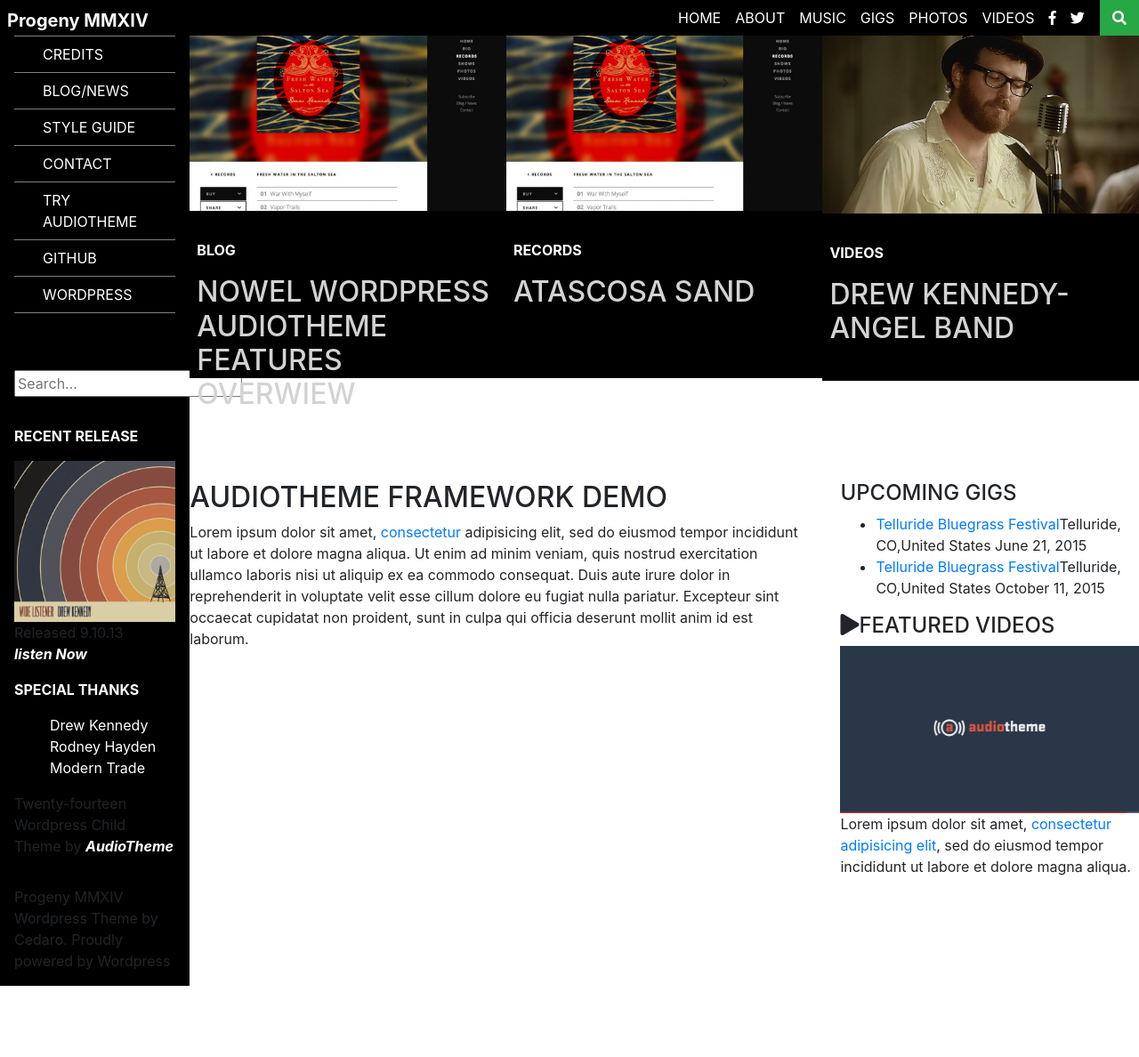
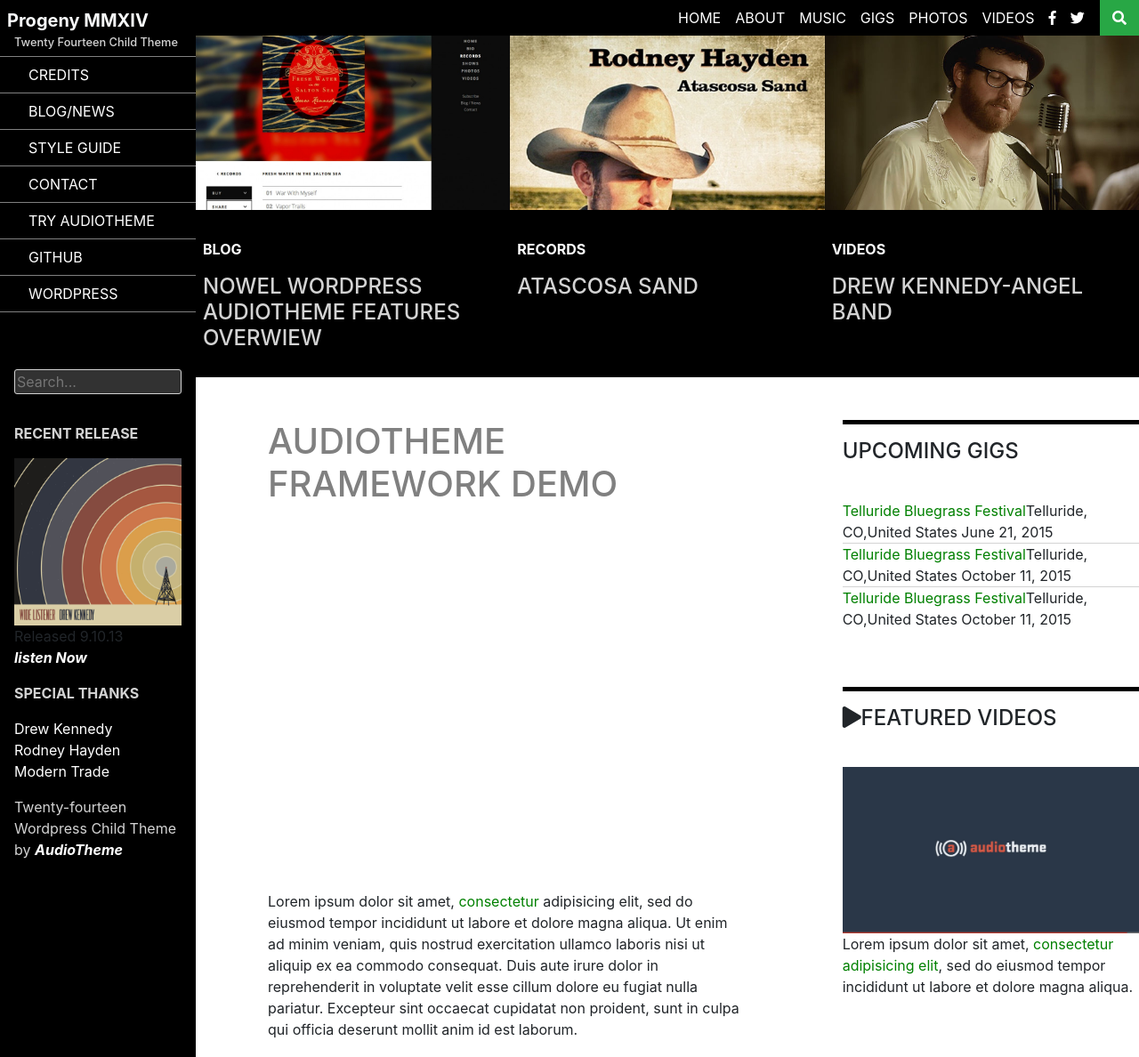
Before and after one commit to jdgosset/challenge_5, a plain HTML site: page index.html in a window 1280 px wide. Shown: the top 1188 px of the page at 89% size. Before the commit the page ends 1108 px from the top, so only its background shows below. Drawn offline with nearby package versions, Linux system fonts and the light colour scheme.

Commit message:
travail terminé

```diff
--- a/css/style.css
+++ b/css/style.css
@@ -1,7 +1,12 @@
+/* ------------------------general -------------------------------*/
 body div.container-fluid {
     padding: 0px;
 }
-
+em {
+  color: white;
+  font-weight: bold;
+}
+/* -------------------------navbar-------------------------------- */
 .jdh-button-container {
     display: flex;
 }
@@ -44,6 +49,18 @@ body header nav div.collapse.navbar-collapse ul.navbar-nav.mr-auto li {
     border-top: 1px solid grey;
 }
 
+nav.navbar.navbar-expand-lg.navbar-light {
+  justify-content: flex-end;
+  position: relative;
+}
+
+nav.navbar.navbar-expand-lg.navbar-light h1 {
+  position: absolute;
+  left: 0px;
+  top: -8px;
+}
+
+/* -----------------------------articles--------------------------------- */
 div.jdh-tags {
     padding: 2rem 0.5rem;
     background-color: black;
@@ -67,42 +84,56 @@ body div.container-fluid div.row.no-gutters section.footer {
     background-color: black;
     padding: 0 1rem ;
 }
-
-nav.navbar.navbar-expand-lg.navbar-light {
-    justify-content: flex-end;
-    position: relative;
-    /* justify-content: space-between; */
+/* ----------------------------------content------------------------------- */
+section.content {
+  padding: 3rem 0;
 }
 
-nav.navbar.navbar-expand-lg.navbar-light h1 {
-    position: absolute;
-    left: 0px;
-    top: -8px;
+section.content a{
+  color:green;
+}
+section.content a:hover{
+  text-decoration: none;
 }
 
-@media screen and (min-width: 768px) {
-    div.jdh-article {
-        max-height: 500px;
-        min-height: 500px;
-    }
-    div.jdh-tags {
-        height: 188px;
-    }
-    img.jdh-img {
-        overflow: hidden;
-    }
-    body header nav div.collapse.navbar-collapse ul.navbar-nav.mr-auto li {
-        border-top: 0px;
-    }
+section.content h4{
+  padding: 1rem 0;
+  border-top: 5px solid black;
 }
 
-@media screen and (min-width: 992px) {
-    div.collapse.navbar-collapse#navbarSupportedContent {
-        display: inline-block;
-        max-width: 490px;
-    }
+section.content div.content-description h2{
+color: grey;
 }
 
+section.content ul {
+  padding: 0;
+  list-style: none;
+}
+
+section.content li {
+  border-top: 1px solid lightgrey;
+}
+
+section.content li:last-child {
+  display: none;
+}
+
+section.content li:first-child {
+  border-top: 0px solid lightgrey;
+}
+
+/* ----------------------------------aside--------------------------------- */
+aside div.aside-div {
+  padding-bottom: 3rem;
+}
+aside div.aside-div h4 {
+  padding-bottom: 2rem;
+}
+h3.twenty-fourteen {
+  display:block;
+  color: lightgrey;
+  font-size: 0.7rem;
+}
 ul.second-nav a {
   color: white;
 }
@@ -130,15 +161,95 @@ ul.second-nav li:hover {
   font-weight: bold;
 
 }
-
 #search {
   margin: 2rem 0;
+  max-width: 100%;
+  background-color: rgb(50 50 50);
+  border: 1px solid lightgrey;
+  border-radius: 3px;
+  color:rgb(150 150 150);
 }
-em {
-    color: white;
-    font-weight: bold;
+
+ul.troisieme-nav {
+  padding: 0;
 }
+
 .troisieme-nav li {
   color: white;
   list-style: none;
 }
+
+section.footer p {
+  color: lightgrey;
+}
+
+section.footer h3 {
+  font-size: 0.8rem;
+  color: lightgrey;
+}
+
+
+/* -------------------------------footer------------------------------------- */
+footer {
+  background-color: black;
+  color: white;
+}
+
+footer p {
+  margin-bottom: 0;
+  padding: 1em;
+}
+
+/* ---------------------------------media queries---------------------------- */
+
+@media screen and (min-width: 768px) {
+    div.jdh-article {
+    }
+    div.jdh-tags {
+        height: 188px;
+    }
+    img.jdh-img {
+        overflow: hidden;
+    }
+    body header nav div.collapse.navbar-collapse ul.navbar-nav.mr-auto li {
+        border-top: 0px;
+    }
+    h3.twenty-fourteen {
+      display:none;
+    }
+}
+
+@media screen and (min-width: 992px) {
+    div.collapse.navbar-collapse#navbarSupportedContent {
+        display: inline-block;
+        max-width: 490px;
+    }
+    h3.twenty-fourteen {
+      display:block;
+    }
+    ul.second-nav li {
+        margin: 0 -1rem;
+    }
+    h2 {
+      font-size: 1.5rem;
+    }
+    section.content div.content-description {
+      padding: 0 6rem;
+      display: flex;
+      flex-direction: column;
+      justify-content: space-between;
+    }
+    section.content div.content-description h2{
+    font-size: 2.5rem;
+    }
+    section.content li:last-child {
+      display: inline-block;
+    }
+    section.content li {
+      border-top: 1px solid lightgrey;
+    }
+    .footer {
+      max-width: 220px;
+    }
+
+}
--- a/index.html
+++ b/index.html
@@ -66,7 +66,7 @@
   <div class="container-fluid">
     <div class="row no-gutters">
 
-      <div class=" col-lg-10 order-lg-2">
+      <div class=" col-lg order-lg-2">
 
         <main>
           <div class="row no-gutters">
@@ -78,15 +78,14 @@
               </div>
             </div>
             <div class="col-sm-12 col-md-6 col-lg-4 jdh-article">
-              <!-- <img class="img-fluid jdh-img" src="images/rodney-hayden-atascosa-sand.jpg" alt=""> -->
-              <img class="img-fluid jdh-img" src="images/nowell-featured-image-1038x576.jpg" alt="">
+              <img class="img-fluid jdh-img" src="images/rodney-hayden-atascosa-sand_bis.jpg" alt="">
               <div class="jdh-tags">
                 <p class="tags">records</p>
                 <h2>ATASCOSA SAND</h2>
               </div>
             </div>
             <div class="col-sm-12 col-md-6 col-lg-4 jdh-article">
-              <img class="img-fluid jdh-img" src="images/322267385_640.jpg" alt="">
+              <img class="img-fluid jdh-img" src="images/322267385_640_bis.jpg" alt="">
               <div class="jdh-tags">
                 <p class="tags">videos</p>
                 <h2>DREW KENNEDY-ANGEL BAND</h2>
@@ -94,20 +93,24 @@
             </div>
           </div>
         </main>
-        <section>
+        <section class="content">
           <div class="row">
-            <div class="col-sm-12 col-md-8">
+            <div class="col-sm-12 col-md-8 content-description">
               <h2>AUDIOTHEME FRAMEWORK DEMO</h2>
               <p>Lorem ipsum dolor sit amet, <a href="google.com">consectetur</a> adipisicing elit, sed do eiusmod tempor incididunt ut labore et dolore magna aliqua. Ut enim ad minim veniam, quis nostrud exercitation ullamco laboris nisi ut aliquip ex ea
                 commodo consequat. Duis aute irure dolor in reprehenderit in voluptate velit esse cillum dolore eu fugiat nulla pariatur. Excepteur sint occaecat cupidatat non proident, sunt in culpa qui officia deserunt mollit anim id est laborum.
               </p>
             </div>
             <aside class="col-sm-12 col-md-4">
+              <div class="aside-div">
                 <h4>UPCOMING GIGS</h4>
                 <ul>
                   <li><a href="google.com">Telluride Bluegrass Festival</a>Telluride, CO,United States June 21, 2015</li>
                   <li><a href="google.com">Telluride Bluegrass Festival</a>Telluride, CO,United States October 11, 2015</li>
+                  <li><a href="google.com">Telluride Bluegrass Festival</a>Telluride, CO,United States October 11, 2015</li>
                 </ul>
+              </div>
+              <div class="aside-div">
                 <h4><i class="fas fa-play"></i>FEATURED VIDEOS</h4>
                 <figure>
                   <img class="img-fluid" src="images/audiotheme-overview-video-thumbnail.jpg" alt="img_video">
@@ -115,12 +118,14 @@
                     Lorem ipsum dolor sit amet, <a href="google.com">consectetur adipisicing elit</a>, sed do eiusmod tempor incididunt ut labore et dolore magna aliqua.
                   </figcaption>
                 </figure>
+              </div>
             </aside>
           </div>
         </section>
       </div>
-      <section class="footer col-lg-2 order-lg-1">
+      <section class="footer col-lg order-lg-1">
         <nav>
+          <h3 class="twenty">Twenty Fourteen Child Theme</h3>
           <ul class="second-nav">
             <li><a href="google.com">CREDITS</a></li>
             <li><a href="google.com">BLOG/NEWS</a></li>
@@ -144,7 +149,6 @@
           </figcaption>
         </figure>
 
-        <!-- <div class="final"> -->
         <p class="p-tags">SPECIAL THANKS</p>
         <ul class="troisieme-nav">
           <li>Drew Kennedy</li>
@@ -153,10 +157,11 @@
         </ul>
         <p>Twenty-fourteen Wordpress Child Theme by <em>AudioTheme</em></p>
         <hr>
-        <p>Progeny MMXIV Wordpress Theme by Cedaro. Proudly powered by Wordpress</p>
-        <!-- </div> -->
       </section>
     </div>
+    <footer>
+      <p>Progeny MMXIV Wordpress Theme by Cedaro. Proudly powered by Wordpress</p>
+    </footer>
   </div>
   <!-- .container-fluid -->
 
```
Also changed, not shown: images/322267385_640_bis.jpg (added), images/rodney-hayden-atascosa-sand_bis.jpg (added). Lines whose indentation alone changed are shown as unchanged.
